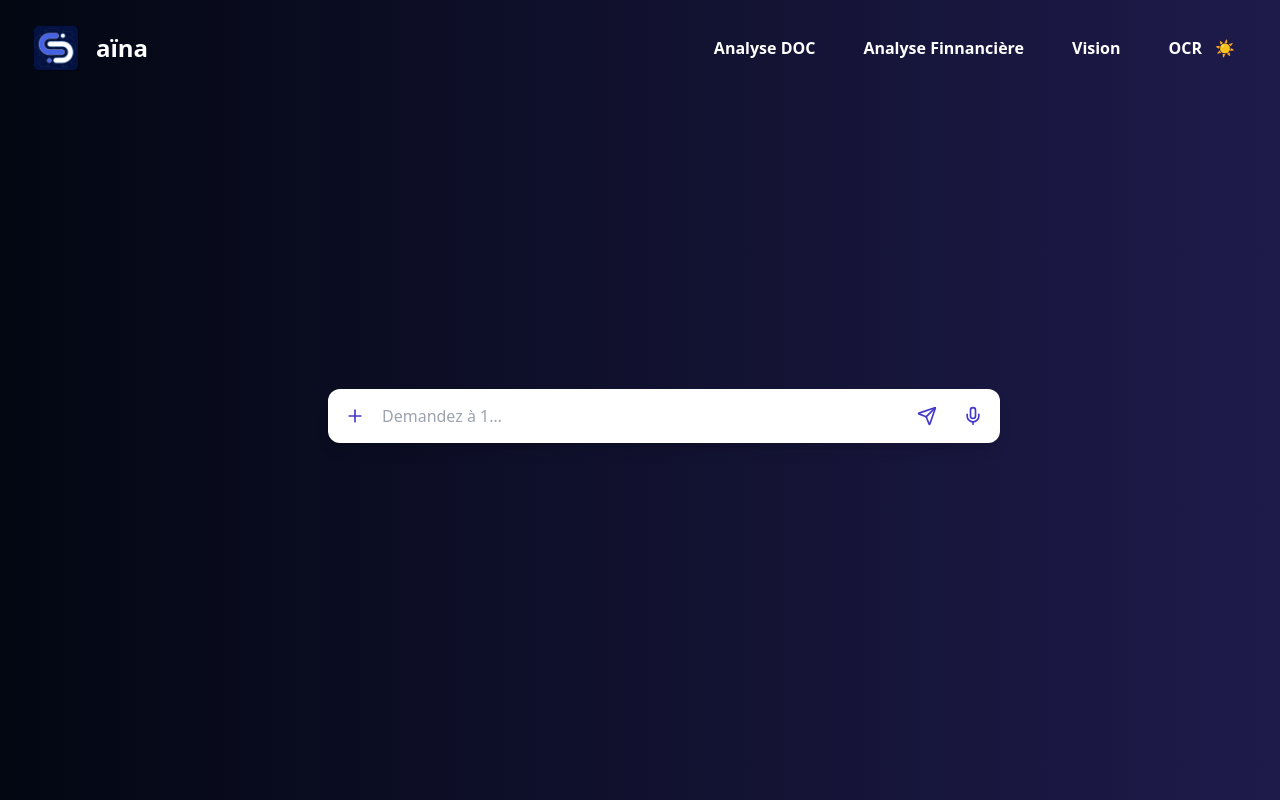
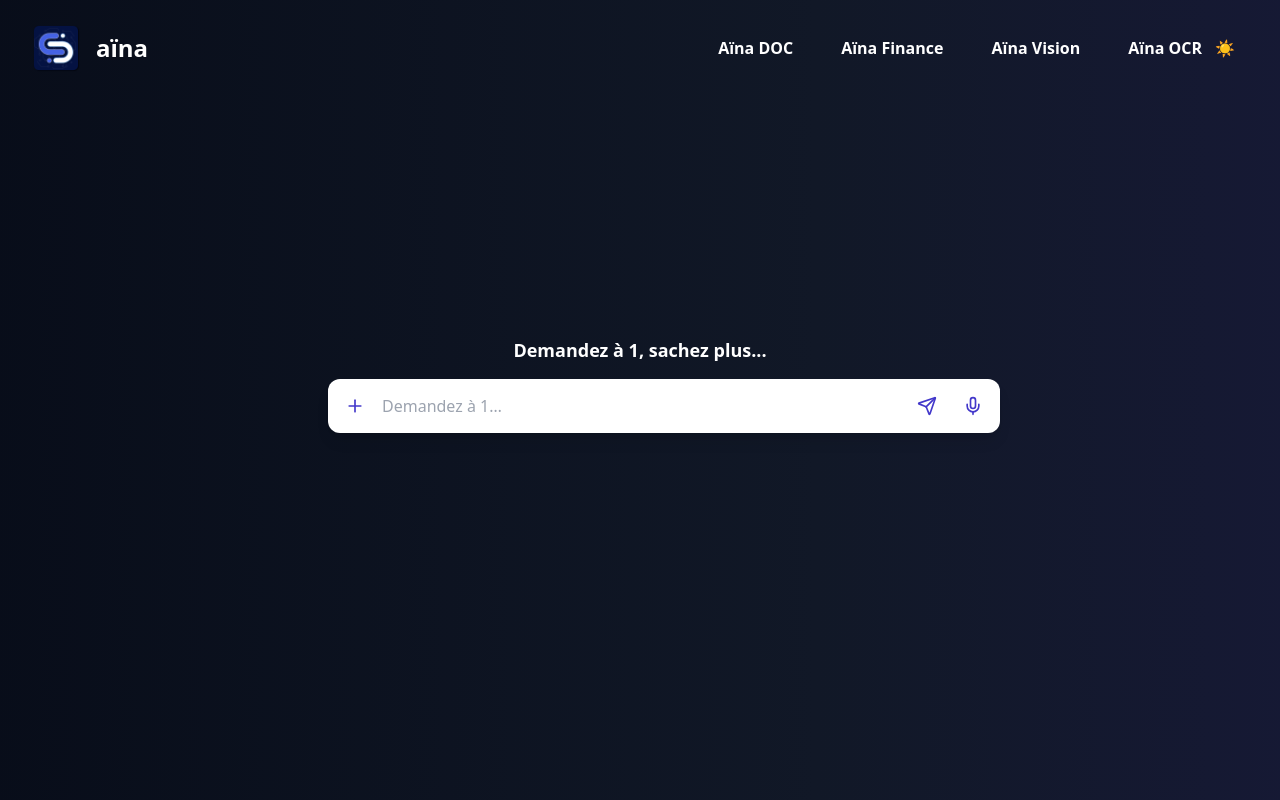
Before and after one commit to HammamiMehdi/Aina-AI-Agent-frontend, a React (Vite) app: page /chat/1 in a window 1280 px wide. Built offline with nearby package versions, Linux system fonts and the light colour scheme.

Commit message:
initial commit

```diff
--- a/src/components/Header/Header.tsx
+++ b/src/components/Header/Header.tsx
@@ -3,6 +3,7 @@
 import { useState } from 'react'
 import { Bars3Icon, XMarkIcon } from '@heroicons/react/24/outline'
 import ThemeToggle from '../ThemeToggle/ThemeToggle'
+import { Link } from 'react-router-dom'
 
 interface NavItem {
   name: string
@@ -10,12 +11,11 @@
 }
 
 const navigation: NavItem[] = [
-  { name: 'Analyse DOC', href: '#' },
-  { name: 'Analyse Finnancière', href: '#' },
-  { name: 'Vision', href: '#' },
-  { name: 'OCR', href: '#' },
+  { name: 'Aïna DOC', href: '/chat/Aïna DOC' },
+  { name: 'Aïna Finance', href: '/chat/Aïna Finance' },
+  { name: 'Aïna Vision', href: '/chat/Aïna Vision' },
+  { name: 'Aïna OCR', href: '/chat/Aïna OCR' },
 ]
-
 
 export default function Header() {
   const [mobileMenuOpen, setMobileMenuOpen] = useState(false)
@@ -23,31 +23,32 @@
   return (
     <header className="absolute inset-x-0 top-0 z-50">
       <nav className="flex items-center justify-between p-6 lg:px-8">
+
         {/* Logo */}
         <div className="flex lg:flex-1 items-center space-x-2">
-  <a href="#" className="flex items-center -m-1.5 p-1.5">
+          <Link to="/" className="flex items-center -m-1.5 p-1.5">
             <span className="sr-only">Aïna AI Agent</span>
             <img
               alt="Aïna AI Agent Logo"
-                src="/logo-blue.png"  // ← Replace with your logo path
+              src="/logo-blue.png" // ← Replace with your logo path
               className="h-12 w-auto"
             />
             <span className="text-2xl font-bold text-gray-900 dark:text-white ml-4">
               aïna
             </span>
-            </a>
+          </Link>
         </div>
 
         {/* Desktop Menu */}
         <div className="hidden lg:flex lg:gap-x-12">
           {navigation.map((item) => (
-              <a
+            <Link
               key={item.name}
-                href={item.href}
-                className="text-gray-900 dark:text-white font-semibold"
+              to={item.href}
+              className="text-gray-900 dark:text-white font-semibold hover:text-indigo-600 dark:hover:text-indigo-400 transition"
             >
               {item.name}
-              </a>
+            </Link>
           ))}
         </div>
 
@@ -70,13 +71,13 @@
       {mobileMenuOpen && (
         <div className="fixed inset-0 z-50 bg-white dark:bg-gray-900 p-6 lg:hidden">
           <div className="flex items-center justify-between">
-              <a href="#" className="-m-1.5 p-1.5">
+            <Link to="/" className="-m-1.5 p-1.5">
               <img
                 alt="Aïna AI Agent Logo"
-                  src="/logo-blue.png"  // ← Replace with your logo path
+                src="/logo-blue.png"
                 className="h-10 w-auto"
               />
-              </a>
+            </Link>
             <button
               onClick={() => setMobileMenuOpen(false)}
               className="rounded-md p-2.5 text-gray-700 dark:text-gray-200"
@@ -87,13 +88,14 @@
 
           <div className="mt-6 space-y-2">
             {navigation.map((item) => (
-                <a
+              <Link
                 key={item.name}
-                  href={item.href}
+                to={item.href}
+                onClick={() => setMobileMenuOpen(false)}
                 className="block rounded-lg px-3 py-2 text-gray-900 dark:text-white font-semibold hover:bg-gray-100 dark:hover:bg-gray-800"
               >
                 {item.name}
-                </a>
+              </Link>
             ))}
           </div>
         </div>
--- a/src/pages/Chat/ChatPage.tsx
+++ b/src/pages/Chat/ChatPage.tsx
@@ -1,22 +1,58 @@
-import { useState } from "react";
+'use client'
+
+import { useState, useEffect } from "react";
 import { useParams } from "react-router-dom";
 import { Mic, Plus, Send } from "lucide-react";
 import Header from "../../components/Header/Header";
 import { AnimatePresence, motion } from "framer-motion";
+import TypedText from "../../components/TypedText/TypedText";
 
 export default function ChatPage() {
   const { moduleName } = useParams();
   const [messages, setMessages] = useState<string[]>([]);
   const [input, setInput] = useState("");
-  const [isInitial, setIsInitial] = useState(true); // tracks first message
+  const [isInitial, setIsInitial] = useState(true); // first message state
+
+
+  const [loading, setLoading] = useState(false); // new
+
+  const staticResponses: Record<string, string> = {
+    bonjour: "Bonjour, comment puis-je vous aider ?",
+    "quel est ton nom": "Je suis Aïna, votre assistant IA.",
+    "que peux-tu faire": "Je peux vous aider à gérer vos modules et répondre à vos questions.",
+    "merci": "Avec plaisir !",
+  };
 
   const handleSend = () => {
     if (!input.trim()) return;
 
+    // Add user's message
     setMessages((prev) => [...prev, `👤: ${input}`]);
     setInput("");
 
-    if (isInitial) setIsInitial(false); // move input to bottom and show chat
+    if (isInitial) setIsInitial(false);
+
+    // Show loader for AI response
+    setLoading(true);
+
+    // Simulate API delay (2 seconds for now)
+    setTimeout(() => {
+      // Add static AI response
+      let response = "";
+      switch (input.toLowerCase()) {
+        case "bonjour":
+          response = "Bonjour, comment je peux vous aider ?";
+          break;
+        case "qui es-tu ?":
+          response = "Je suis Aïna, votre assistant IA.";
+          break;
+        default:
+          response = "Je n'ai pas compris, pouvez-vous reformuler ?";
+      }
+
+      setMessages((prev) => [...prev, `🤖: ${response}`]);
+      setLoading(false);
+    }, 2000);
   };
 
   return (
@@ -27,22 +63,14 @@
 
       <Header />
 
-      <div className="min-h-screen flex flex-col bg-gradient-to-r from-slate-100 to-sky-100 dark:from-gray-950 dark:to-indigo-950 p-6 relative pt-12">
-
-        {/* Header */}
-        {/* <h1 className="text-3xl font-bold text-center text-white mb-6">
-          Demandez à {moduleName}
-        </h1> */}
-
-        {/* Messages */}
-        <AnimatePresence>
+      <div className="relative flex flex-col min-h-screen p-6">
+        {/* Messages container */}
         {!isInitial && (
           <motion.div
             key="messages"
-              className="flex-1 overflow-y-auto bg-white/10 backdrop-blur rounded-2xl p-4 mb-4 shadow-md mt-12"
+            className="absolute top-24 bottom-24 left-6 right-6 overflow-y-auto bg-white/10 backdrop-blur rounded-2xl p-4 shadow-md"
             initial={{ opacity: 0, y: 50 }}
             animate={{ opacity: 1, y: 0 }}
-              exit={{ opacity: 0, y: 50 }}
             transition={{ duration: 0.5 }}
           >
             {messages.map((msg, i) => {
@@ -60,18 +88,18 @@
                       <div className="flex items-center justify-center w-8 h-8 bg-white/20 text-white rounded-full">
                         👤
                       </div>
-                        <div className="bg-indigo-700/80 text-white px-4 py-2 rounded-xl max-w-xs break-words">
+                      <div className="bg-indigo-700/80 text-white px-4 py-2 rounded-xl max-w-xs break-words text-left">
                         {text}
                       </div>
                     </>
                   ) : (
                     <>
-                        <div className="bg-gray-800/90 text-white px-4 py-2 rounded-xl max-w-xs break-words">
+                      <div className="bg-gray-800/90 text-white px-4 py-2 rounded-xl max-w-xs break-words text-left">
                         {text}
                       </div>
                       {/* Aïna logo */}
                       <img
-                          src="/src/assets/aina-logo.png"
+                        src="/logo-blue.png"
                         alt="Aïna"
                         className="w-8 h-8 rounded-full"
                       />
@@ -82,16 +110,27 @@
             })}
           </motion.div>
         )}
-        </AnimatePresence>
+
+        {/* TypedText for initial message */}
+        {isInitial && (
+          <div className="absolute top-1/2 left-1/2 -translate-x-1/2 -translate-y-16 text-center">
+            <TypedText
+              text={`Demandez à ${moduleName}, sachez plus...`}
+              speed={50}
+              start={true}
+              className="text-white text-lg font-semibold"
+            />
+          </div>
+        )}
 
         {/* Input bar */}
         <motion.div
-          className={`w-full flex justify-center mt-4`}
+          className="w-full flex justify-center mb-5"
           animate={{
-            top: isInitial ? "50%" : "auto",
-            bottom: isInitial ? "auto" : 0,
+            bottom: isInitial ? "40%" : 0,
+            top: isInitial ? "auto" : "auto",
             y: isInitial ? "-50%" : 0,
-            position: isInitial ? "absolute" : "relative",
+            position: "absolute",
           }}
           transition={{ duration: 0.6, ease: "easeOut" }}
         >
@@ -125,34 +164,7 @@
             </button>
           </div>
         </motion.div>
-
       </div>
     </div>
   );
 }
-{/* Input bar */}
-        {/* <div className="flex items-center gap-2 bg-white/20 backdrop-blur rounded-xl p-2 shadow-md">
-          <input
-            type="text"
-            value={input}
-            onChange={(e) => setInput(e.target.value)}
-            placeholder={`Comments je puis-vous aidez aujourd'hui…`}
-            className="flex-1 bg-transparent outline-none text-white placeholder-gray-400"
-            onKeyDown={(e) => e.key === "Enter" && handleSend()}
-          />
-
-
-          <button
-            onClick={handleSend}
-            className="p-2 rounded-lg bg-transparent hover:bg-white/10 text-white transition"
-          >
-            <Send size={18} />
-          </button>
-
-
-          <button
-            className="p-2 rounded-lg bg-transparent hover:bg-white/10 text-white transition"
-          >
-            <Mic size={18} />
-          </button>
-        </div> */}
--- a/src/pages/Home/Home.tsx
+++ b/src/pages/Home/Home.tsx
@@ -9,51 +9,14 @@
 import TypedText from '../../components/TypedText/TypedText';
 import { Link } from 'react-router-dom';
 
-// const logo = new URL('../../assets/logo-blue.png', import.meta.url).href;
-// const navigation = [
-//   { name: 'Product', href: '#' },
-//   { name: 'Features', href: '#' },
-//   { name: 'Marketplace', href: '#' },
-//   { name: 'Company', href: '#' },
-// ];
+
 
 export default function Home() {
 
-  // const items = [
-  //   {
-  //     label: "A Propos",
-  //     bgColor: "#0D0716",
-  //     textColor: "#fff",
-  //     links: [
-  //       { label: "Documentation", ariaLabel: "Documentation" },
-  //       { label: "A Propos", ariaLabel: "A Propos" }
-  //     ]
-  //   },
-  //   {
-  //     label: "Projets",
-  //     bgColor: "#170D27",
-  //     textColor: "#fff",
-  //     links: [
-  //       { label: "Featured", ariaLabel: "Featured Projects" },
-  //       { label: "Cas d'utilisation", ariaLabel: "Cas d'utilisation" }
-  //     ]
-  //   },
-  //   {
-  //     label: "Modules",
-  //     bgColor: "#271E37",
-  //     textColor: "#fff",
-  //     links: [
-  //       { label: "Analyse DOC", ariaLabel: "Email us" },
-  //       { label: "Analyse financière", ariaLabel: "Analyse financière" },
-  //       { label: "Vision", ariaLabel: "Vision" },
-  //       { label: "OCR", ariaLabel: "OCR" }
-  //     ]
-  //   }
-  // ];
 
 
 
-  // const [mobileMenuOpen, setMobileMenuOpen] = useState(false);
+
   const [typedStart, setTypedStart] = useState(false);
 
   const handleAnimationComplete = () => {
@@ -72,7 +35,6 @@
       dark:from-gray-950 dark:via-gray-900 dark:to-indigo-950
       bg-[length:200%_200%] animate-gradient-x transition-colors duration-300"
     >
-      {/* <div className="min-h-screen w-full bg-gradient-to-r from-indigo-500 via-purple-500 to-pink-500 dark:from-gray-900 dark:via-indigo-900 dark:to-purple-900 bg-[length:200%_200%] animate-gradient-x transition-colors duration-300"></div> */}
       <Header />
 
       {/* <CardNav
@@ -86,10 +48,10 @@
       ease="power3.out"
     />  */}
 
-      <main className="relative isolate px-6 pt-14 lg:px-8 min-h-screen flex flex-col justify-center">
+      <main className="relative isolate px-6  lg:px-8 min-h-screen flex flex-col justify-center">
         <div className="mx-auto max-w-3xl text-center text-white">
           <BlurText
-            text="Bienvenue dans votre espace CLIM-MAG : votre assistante Aïna  !"
+            text="Bienvenue dans votre espace CLIM-MAG : votre assistante Aïna!"
             delay={150}
             animateBy="words"
             direction="top"
@@ -127,7 +89,7 @@
 
           {[
             { title: 'Aïna DOC', desc: 'Analyse de vos documents', img: '/bot-doc.png' },
-            { title: 'Aïna Financière', desc: 'Analyse & gestion financière', img: '/bot-finance.png' },
+            { title: 'Aïna Finance', desc: 'Analyse & gestion financière', img: '/bot-finance.png' },
             { title: 'Aïna Vision', desc: 'Vision et prédictions', img: '/bot-vision.png' },
             { title: 'Aïna OCR', desc: 'Lecture et extraction de texte', img: '/bot-OCR.png' },
           ].map((module, index) => (
--- a/tailwind.config.js
+++ b/tailwind.config.js
@@ -16,6 +16,7 @@
       animation: {
         'gradient-x': 'gradient 8s ease infinite',
       },
+
     },
   },
   plugins: [],
```
Lines whose indentation alone changed are shown as unchanged.
